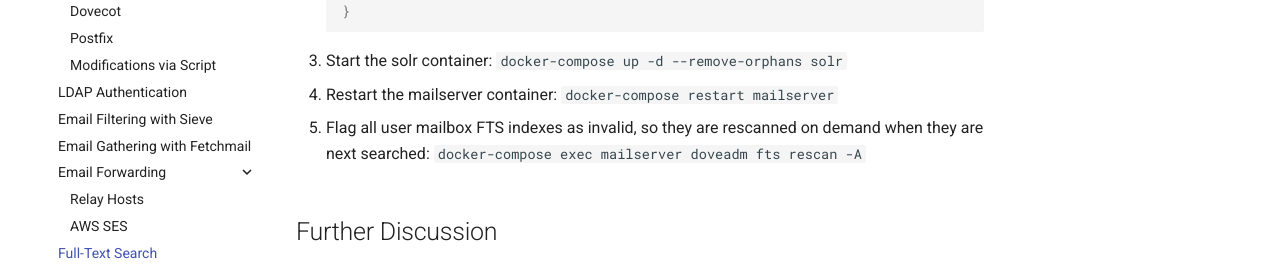
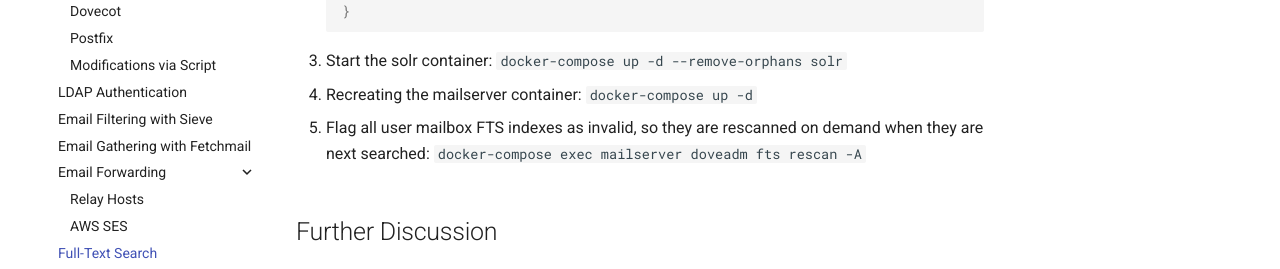
Before and after one commit to docker-mailserver/docker-mailserver, an MkDocs documentation site: the page built from docs/content/config/advanced/full-text-search.md, in a window 1280 px wide and 900 px high, scrolled down 588 px. Shown: the part 474-743 px from the top of the window. Built offline with MkDocs 1.6.1 and Material for MkDocs 9.7.7, drawn with Linux system fonts in a browser that asks for light colours; comment, search, counter and statistics services are not loaded; the version menu is left out.

Commit message:
Mailserver needs recreation after adding new volume

```diff
--- a/docs/content/config/advanced/full-text-search.md
+++ b/docs/content/config/advanced/full-text-search.md
@@ -46,7 +46,7 @@ The [dovecot-solr Plugin](https://wiki2.dovecot.org/Plugins/FTS/Solr) is used in
 
 3. Start the solr container: `docker-compose up -d --remove-orphans solr`
 
-4. Restart the mailserver container: `docker-compose restart mailserver`
+4. Recreating the mailserver container: `docker-compose up -d`
 
 5. Flag all user mailbox FTS indexes as invalid, so they are rescanned on demand when they are next searched: `docker-compose exec mailserver doveadm fts rescan -A`
 
```
